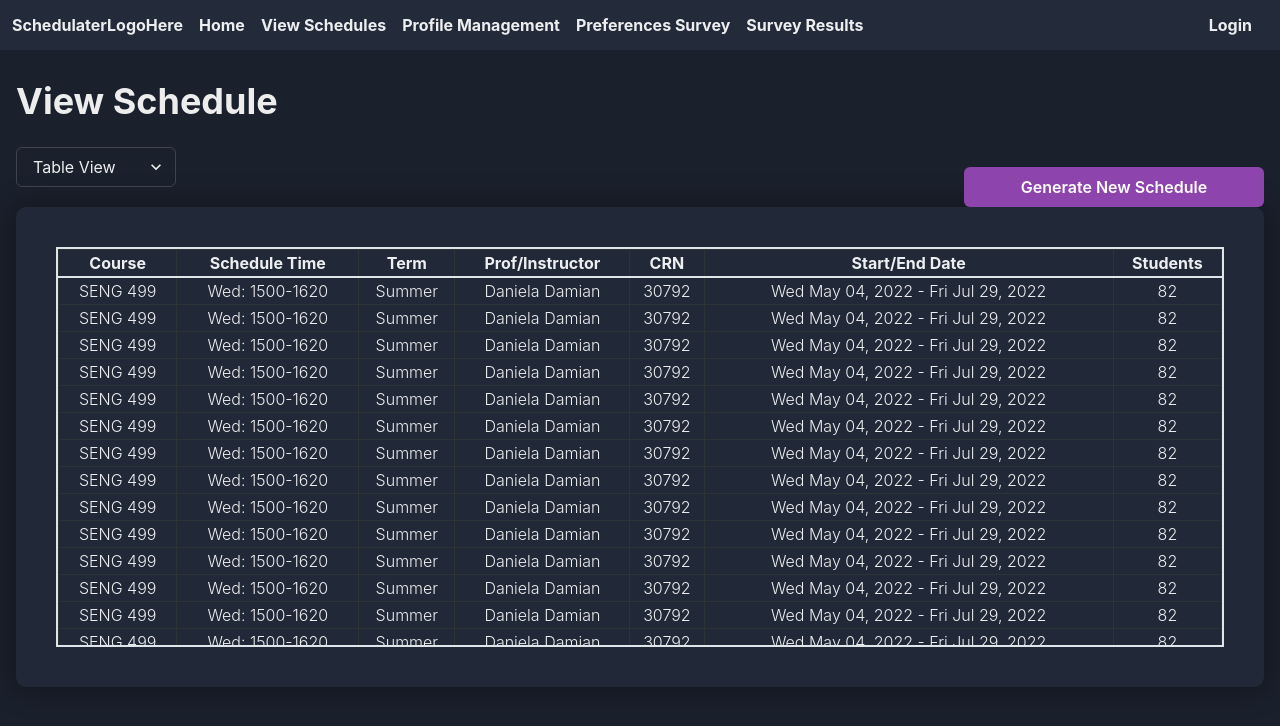
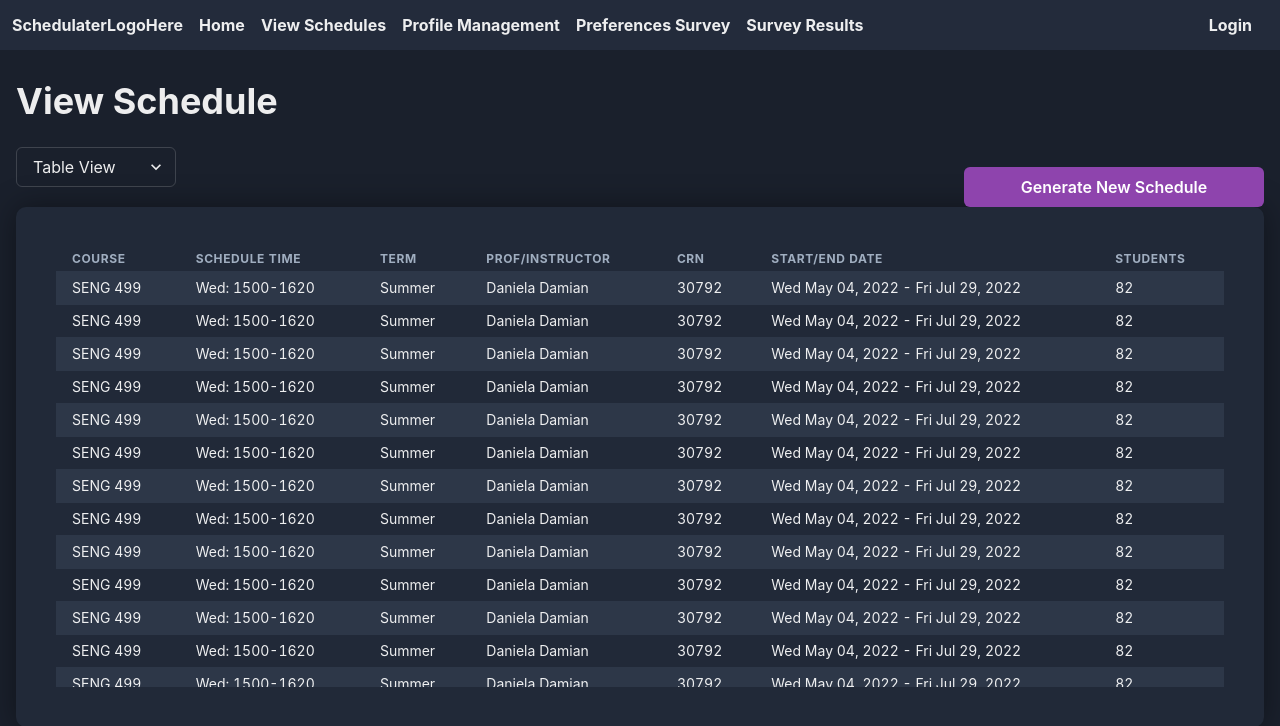
Before and after one commit to SENG499-S22-Company3/frontend, a React (Create React App) app: page /schedule in a window 1280 px wide. Shown: the top 726 px of the page. Built offline with nearby package versions, Linux system fonts and the light colour scheme.

Commit message:
changed table to chalkra table

```diff
--- a/src/pages/Schedule.tsx
+++ b/src/pages/Schedule.tsx
@@ -18,6 +18,15 @@ import {
   Stack,
   Textarea,
   Tooltip,
+  Table,
+  Thead,
+  Tbody,
+  Tfoot,
+  Tr,
+  Th,
+  Td,
+  TableCaption,
+  TableContainer,
 } from "@chakra-ui/react";
 import React, { useEffect, useState } from "react";
 import { useNavigate } from "react-router-dom";
@@ -25,9 +34,9 @@ import { Link } from "react-router-dom";
 import { gql, useMutation } from "@apollo/client";
 import { useLoginStore } from "../stores/login";
 
-// these schemas will probably change later, all just example data
+// These schemas will probably change later, all just example data
 const SUBMIT = gql`
-  mutation Login($username: String!, $password: String!) {
+  mutation Login($username: STring!, $password: STring!) {
     login(username: $username, password: $password) {
       username
       email
@@ -51,31 +60,12 @@ export const Schedule = () => {
 
   useEffect(() => {
     if (data && !error && !loading) {
-      // TODO: this route will change to whatever the default page is once the
+      // TODO: This route will change to whatever The default page is once The
       // user is logged in
       navigate("/");
     }
   }, [data, error, loading, navigate]);
 
-  const css = `
-    table {
-      width: 100%;
-      height: 100%;
-    }
-    th {
-      border: 1px solid  #2d3436;
-      font-weight: 300;
-    }
-    .bold{
-      font-weight: bold;
-      border-bottom: 2px solid  #dfe6e9;
-    }
-    .scroll{
-      border: 2px solid  #dfe6e9;
-      overflow-y:auto;
-      max-height:50vh;
-    }
-  `
   return (
     <Flex
       w="100%"
@@ -118,204 +108,212 @@ export const Schedule = () => {
           flexDir="column"
           style={{ boxShadow: "0px 0px 30px rgba(0, 0, 0, 0.40)" }}
         >
-         <div className={`scroll`}>
-            <style>
-                {css}
-            </style>
-            <table>
+         <TableContainer
+          maxH="55vh"
+          overflowY="auto"
+         >
+            <Table
+            size='sm'
+            variant="striped"
+            colorScheme="gray"
+            >
+              <Thead>
 
-              <tr>
-                <th className={`bold`}>Course</th>
-                <th className={`bold`}>Schedule Time</th>
-                <th className={`bold`}>Term</th>
-                <th className={`bold`}>Prof/Instructor</th>
-                <th className={`bold`}>CRN</th>
-                <th className={`bold`}>Start/End Date</th>
-                <th className={`bold`}>Students</th>
-              </tr>
+                <Tr>
+                  <Th >Course</Th>
+                  <Th>Schedule Time</Th>
+                  <Th>Term</Th>
+                  <Th >Prof/InsTructor</Th>
+                  <Th>CRN</Th>
+                  <Th>Start/End Date</Th>
+                  <Th>Students</Th>
+                </Tr>
+              </Thead>
+              <Tbody>
+              <Tr >
+                <Td>SENG 499</Td>
+                <Td>Wed: 1500-1620</Td>
+                <Td>Summer</Td>
+                <Td>Daniela Damian</Td>
+                <Td>30792</Td>
+                <Td>Wed May 04, 2022 - Fri Jul 29, 2022</Td>
+                <Td>82</Td>
+              </Tr>
+              <Tr >
+                <Td>SENG 499</Td>
+                <Td>Wed: 1500-1620</Td>
+                <Td>Summer</Td>
+                <Td>Daniela Damian</Td>
+                <Td>30792</Td>
+                <Td>Wed May 04, 2022 - Fri Jul 29, 2022</Td>
+                <Td>82</Td>
+              </Tr>
+              <Tr >
+                <Td>SENG 499</Td>
+                <Td>Wed: 1500-1620</Td>
+                <Td>Summer</Td>
+                <Td>Daniela Damian</Td>
+                <Td>30792</Td>
+                <Td>Wed May 04, 2022 - Fri Jul 29, 2022</Td>
+                <Td>82</Td>
+              </Tr>
+              <Tr >
+                <Td>SENG 499</Td>
+                <Td>Wed: 1500-1620</Td>
+                <Td>Summer</Td>
+                <Td>Daniela Damian</Td>
+                <Td>30792</Td>
+                <Td>Wed May 04, 2022 - Fri Jul 29, 2022</Td>
+                <Td>82</Td>
+              </Tr>
+              <Tr >
+                <Td>SENG 499</Td>
+                <Td>Wed: 1500-1620</Td>
+                <Td>Summer</Td>
+                <Td>Daniela Damian</Td>
+                <Td>30792</Td>
+                <Td>Wed May 04, 2022 - Fri Jul 29, 2022</Td>
+                <Td>82</Td>
+              </Tr>
+              <Tr >
+                <Td>SENG 499</Td>
+                <Td>Wed: 1500-1620</Td>
+                <Td>Summer</Td>
+                <Td>Daniela Damian</Td>
+                <Td>30792</Td>
+                <Td>Wed May 04, 2022 - Fri Jul 29, 2022</Td>
+                <Td>82</Td>
+              </Tr>
+              <Tr >
+                <Td>SENG 499</Td>
+                <Td>Wed: 1500-1620</Td>
+                <Td>Summer</Td>
+                <Td>Daniela Damian</Td>
+                <Td>30792</Td>
+                <Td>Wed May 04, 2022 - Fri Jul 29, 2022</Td>
+                <Td>82</Td>
+              </Tr>
+              <Tr >
+                <Td>SENG 499</Td>
+                <Td>Wed: 1500-1620</Td>
+                <Td>Summer</Td>
+                <Td>Daniela Damian</Td>
+                <Td>30792</Td>
+                <Td>Wed May 04, 2022 - Fri Jul 29, 2022</Td>
+                <Td>82</Td>
+              </Tr>
+              <Tr >
+                <Td>SENG 499</Td>
+                <Td>Wed: 1500-1620</Td>
+                <Td>Summer</Td>
+                <Td>Daniela Damian</Td>
+                <Td>30792</Td>
+                <Td>Wed May 04, 2022 - Fri Jul 29, 2022</Td>
+                <Td>82</Td>
+              </Tr>
+              <Tr >
+                <Td>SENG 499</Td>
+                <Td>Wed: 1500-1620</Td>
+                <Td>Summer</Td>
+                <Td>Daniela Damian</Td>
+                <Td>30792</Td>
+                <Td>Wed May 04, 2022 - Fri Jul 29, 2022</Td>
+                <Td>82</Td>
+              </Tr>
+              <Tr >
+                <Td>SENG 499</Td>
+                <Td>Wed: 1500-1620</Td>
+                <Td>Summer</Td>
+                <Td>Daniela Damian</Td>
+                <Td>30792</Td>
+                <Td>Wed May 04, 2022 - Fri Jul 29, 2022</Td>
+                <Td>82</Td>
+              </Tr>
+              <Tr >
+                <Td>SENG 499</Td>
+                <Td>Wed: 1500-1620</Td>
+                <Td>Summer</Td>
+                <Td>Daniela Damian</Td>
+                <Td>30792</Td>
+                <Td>Wed May 04, 2022 - Fri Jul 29, 2022</Td>
+                <Td>82</Td>
+              </Tr>
+              <Tr >
+                <Td>SENG 499</Td>
+                <Td>Wed: 1500-1620</Td>
+                <Td>Summer</Td>
+                <Td>Daniela Damian</Td>
+                <Td>30792</Td>
+                <Td>Wed May 04, 2022 - Fri Jul 29, 2022</Td>
+                <Td>82</Td>
+              </Tr>
+              <Tr >
+                <Td>SENG 499</Td>
+                <Td>Wed: 1500-1620</Td>
+                <Td>Summer</Td>
+                <Td>Daniela Damian</Td>
+                <Td>30792</Td>
+                <Td>Wed May 04, 2022 - Fri Jul 29, 2022</Td>
+                <Td>82</Td>
+              </Tr>
+              <Tr >
+                <Td>SENG 499</Td>
+                <Td>Wed: 1500-1620</Td>
+                <Td>Summer</Td>
+                <Td>Daniela Damian</Td>
+                <Td>30792</Td>
+                <Td>Wed May 04, 2022 - Fri Jul 29, 2022</Td>
+                <Td>82</Td>
+              </Tr>
+              <Tr >
+                <Td>SENG 499</Td>
+                <Td>Wed: 1500-1620</Td>
+                <Td>Summer</Td>
+                <Td>Daniela Damian</Td>
+                <Td>30792</Td>
+                <Td>Wed May 04, 2022 - Fri Jul 29, 2022</Td>
+                <Td>82</Td>
+              </Tr>
+              <Tr >
+                <Td>SENG 499</Td>
+                <Td>Wed: 1500-1620</Td>
+                <Td>Summer</Td>
+                <Td>Daniela Damian</Td>
+                <Td>30792</Td>
+                <Td>Wed May 04, 2022 - Fri Jul 29, 2022</Td>
+                <Td>82</Td>
+              </Tr>
+              <Tr >
+                <Td>SENG 499</Td>
+                <Td>Wed: 1500-1620</Td>
+                <Td>Summer</Td>
+                <Td>Daniela Damian</Td>
+                <Td>30792</Td>
+                <Td>Wed May 04, 2022 - Fri Jul 29, 2022</Td>
+                <Td>82</Td>
+              </Tr>
+              <Tr >
+                <Td>SENG 499</Td>
+                <Td>Wed: 1500-1620</Td>
+                <Td>Summer</Td>
+                <Td>Daniela Damian</Td>
+                <Td>30792</Td>
+                <Td>Wed May 04, 2022 - Fri Jul 29, 2022</Td>
+                <Td>82</Td>
+              </Tr>
+              <Tr >
+                <Td>SENG 499</Td>
+                <Td>Wed: 1500-1620</Td>
+                <Td>Summer</Td>
+                <Td>Daniela Damian</Td>
+                <Td>30792</Td>
+                <Td>Wed May 04, 2022 - Fri Jul 29, 2022</Td>
+                <Td>82</Td>
+              </Tr>
+              </Tbody>
 
-              <tr >
-                <th>SENG 499</th>
-                <th>Wed: 1500-1620</th>
-                <th>Summer</th>
-                <th>Daniela Damian</th>
-                <th>30792</th>
-                <th>Wed May 04, 2022 - Fri Jul 29, 2022</th>
-                <th>82</th>
-              </tr>
-              <tr >
-                <th>SENG 499</th>
-                <th>Wed: 1500-1620</th>
-                <th>Summer</th>
-                <th>Daniela Damian</th>
-                <th>30792</th>
-                <th>Wed May 04, 2022 - Fri Jul 29, 2022</th>
-                <th>82</th>
-              </tr>
-              <tr >
-                <th>SENG 499</th>
-                <th>Wed: 1500-1620</th>
-                <th>Summer</th>
-                <th>Daniela Damian</th>
-                <th>30792</th>
-                <th>Wed May 04, 2022 - Fri Jul 29, 2022</th>
-                <th>82</th>
-              </tr>
-              <tr >
-                <th>SENG 499</th>
-                <th>Wed: 1500-1620</th>
-                <th>Summer</th>
-                <th>Daniela Damian</th>
-                <th>30792</th>
-                <th>Wed May 04, 2022 - Fri Jul 29, 2022</th>
-                <th>82</th>
-              </tr>
-              <tr >
-                <th>SENG 499</th>
-                <th>Wed: 1500-1620</th>
-                <th>Summer</th>
-                <th>Daniela Damian</th>
-                <th>30792</th>
-                <th>Wed May 04, 2022 - Fri Jul 29, 2022</th>
-                <th>82</th>
-              </tr>
-              <tr >
-                <th>SENG 499</th>
-                <th>Wed: 1500-1620</th>
-                <th>Summer</th>
-                <th>Daniela Damian</th>
-                <th>30792</th>
-                <th>Wed May 04, 2022 - Fri Jul 29, 2022</th>
-                <th>82</th>
-              </tr>
-              <tr >
-                <th>SENG 499</th>
-                <th>Wed: 1500-1620</th>
-                <th>Summer</th>
-                <th>Daniela Damian</th>
-                <th>30792</th>
-                <th>Wed May 04, 2022 - Fri Jul 29, 2022</th>
-                <th>82</th>
-              </tr>
-              <tr >
-                <th>SENG 499</th>
-                <th>Wed: 1500-1620</th>
-                <th>Summer</th>
-                <th>Daniela Damian</th>
-                <th>30792</th>
-                <th>Wed May 04, 2022 - Fri Jul 29, 2022</th>
-                <th>82</th>
-              </tr>
-              <tr >
-                <th>SENG 499</th>
-                <th>Wed: 1500-1620</th>
-                <th>Summer</th>
-                <th>Daniela Damian</th>
-                <th>30792</th>
-                <th>Wed May 04, 2022 - Fri Jul 29, 2022</th>
-                <th>82</th>
-              </tr>
-              <tr >
-                <th>SENG 499</th>
-                <th>Wed: 1500-1620</th>
-                <th>Summer</th>
-                <th>Daniela Damian</th>
-                <th>30792</th>
-                <th>Wed May 04, 2022 - Fri Jul 29, 2022</th>
-                <th>82</th>
-              </tr>
-              <tr >
-                <th>SENG 499</th>
-                <th>Wed: 1500-1620</th>
-                <th>Summer</th>
-                <th>Daniela Damian</th>
-                <th>30792</th>
-                <th>Wed May 04, 2022 - Fri Jul 29, 2022</th>
-                <th>82</th>
-              </tr>
-              <tr >
-                <th>SENG 499</th>
-                <th>Wed: 1500-1620</th>
-                <th>Summer</th>
-                <th>Daniela Damian</th>
-                <th>30792</th>
-                <th>Wed May 04, 2022 - Fri Jul 29, 2022</th>
-                <th>82</th>
-              </tr>
-              <tr >
-                <th>SENG 499</th>
-                <th>Wed: 1500-1620</th>
-                <th>Summer</th>
-                <th>Daniela Damian</th>
-                <th>30792</th>
-                <th>Wed May 04, 2022 - Fri Jul 29, 2022</th>
-                <th>82</th>
-              </tr>
-              <tr >
-                <th>SENG 499</th>
-                <th>Wed: 1500-1620</th>
-                <th>Summer</th>
-                <th>Daniela Damian</th>
-                <th>30792</th>
-                <th>Wed May 04, 2022 - Fri Jul 29, 2022</th>
-                <th>82</th>
-              </tr>
-              <tr >
-                <th>SENG 499</th>
-                <th>Wed: 1500-1620</th>
-                <th>Summer</th>
-                <th>Daniela Damian</th>
-                <th>30792</th>
-                <th>Wed May 04, 2022 - Fri Jul 29, 2022</th>
-                <th>82</th>
-              </tr>
-              <tr >
-                <th>SENG 499</th>
-                <th>Wed: 1500-1620</th>
-                <th>Summer</th>
-                <th>Daniela Damian</th>
-                <th>30792</th>
-                <th>Wed May 04, 2022 - Fri Jul 29, 2022</th>
-                <th>82</th>
-              </tr>
-              <tr >
-                <th>SENG 499</th>
-                <th>Wed: 1500-1620</th>
-                <th>Summer</th>
-                <th>Daniela Damian</th>
-                <th>30792</th>
-                <th>Wed May 04, 2022 - Fri Jul 29, 2022</th>
-                <th>82</th>
-              </tr>
-              <tr >
-                <th>SENG 499</th>
-                <th>Wed: 1500-1620</th>
-                <th>Summer</th>
-                <th>Daniela Damian</th>
-                <th>30792</th>
-                <th>Wed May 04, 2022 - Fri Jul 29, 2022</th>
-                <th>82</th>
-              </tr>
-              <tr >
-                <th>SENG 499</th>
-                <th>Wed: 1500-1620</th>
-                <th>Summer</th>
-                <th>Daniela Damian</th>
-                <th>30792</th>
-                <th>Wed May 04, 2022 - Fri Jul 29, 2022</th>
-                <th>82</th>
-              </tr>
-              <tr >
-                <th>SENG 499</th>
-                <th>Wed: 1500-1620</th>
-                <th>Summer</th>
-                <th>Daniela Damian</th>
-                <th>30792</th>
-                <th>Wed May 04, 2022 - Fri Jul 29, 2022</th>
-                <th>82</th>
-              </tr>
-            </table>
-          </div>
+            </Table>
+          </TableContainer>
         </Flex>
       </Container>
     </Flex>
```
